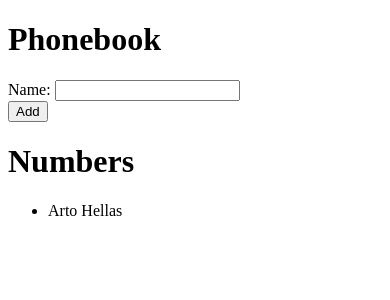
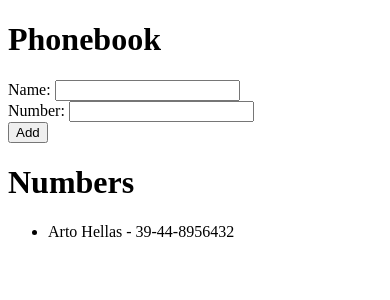
Before and after one commit to valeae/Bootcamp, a React (Create React App) app in the folder part2/phonebook/: page / in a window 390 px wide. Shown: the top 300 px of the page. Built offline with nearby package versions, Linux system fonts and the light colour scheme.

Commit message:
2.8 The phonebook, Step3

```diff
--- a/part2/phonebook/src/App.js
+++ b/part2/phonebook/src/App.js
@@ -1,19 +1,24 @@
 import React, { useState } from 'react'
 
 const App= () => {
-  const [ persons, setPersons ] = useState([{ name: 'Arto Hellas' }])
+  const [ persons, setPersons ] = useState([{ name: 'Arto Hellas', number: '39-44-8956432'}])
   const [ newName, setNewName ] = useState('')
+  const [ newNumber, setNewNumber ] = useState('')
 
-  const deletePerson = () => {setNewName("")}
+  const deletePerson = () => {
+    setNewName("")
+    setNewNumber("")
+  };
 
   const addPerson = (event) => {
     event.preventDefault()
 
     const newPerson = {
       name: newName,
+      number: newNumber
     }
 
-    if (persons.find(person => person.name === newName)) {
+    if (persons.find(person => person.name === newName && person.number === newNumber)) {
       alert(`${newName} is already added to phonebook`)
       deletePerson()
       return
@@ -21,10 +26,15 @@
 
     setPersons(persons.concat(newPerson))
     setNewName('')
+    setNewNumber('')
   };
 
   const handlePersonChange = (event) => {
     setNewName(event.target.value)
+  };
+
+  const handleNumberChange = (event) => {
+    setNewNumber(event.target.value)
   };
 
   return (
@@ -35,13 +45,16 @@
           Name: <input value={newName} onChange={handlePersonChange}/>
         </div>
         <div>
+          Number: <input value={newNumber} onChange={handleNumberChange} />
+        </div>
+        <div>
           <button type="submit">Add</button>
         </div>
       </form>
       <h1>Numbers</h1>
       <ul>
         {persons.map(person =>
-          <li key={person.name}>{person.name}</li>
+          <li key={person.name}>{person.name} - {person.number}</li>
           )}
       </ul>
     </div>
```
